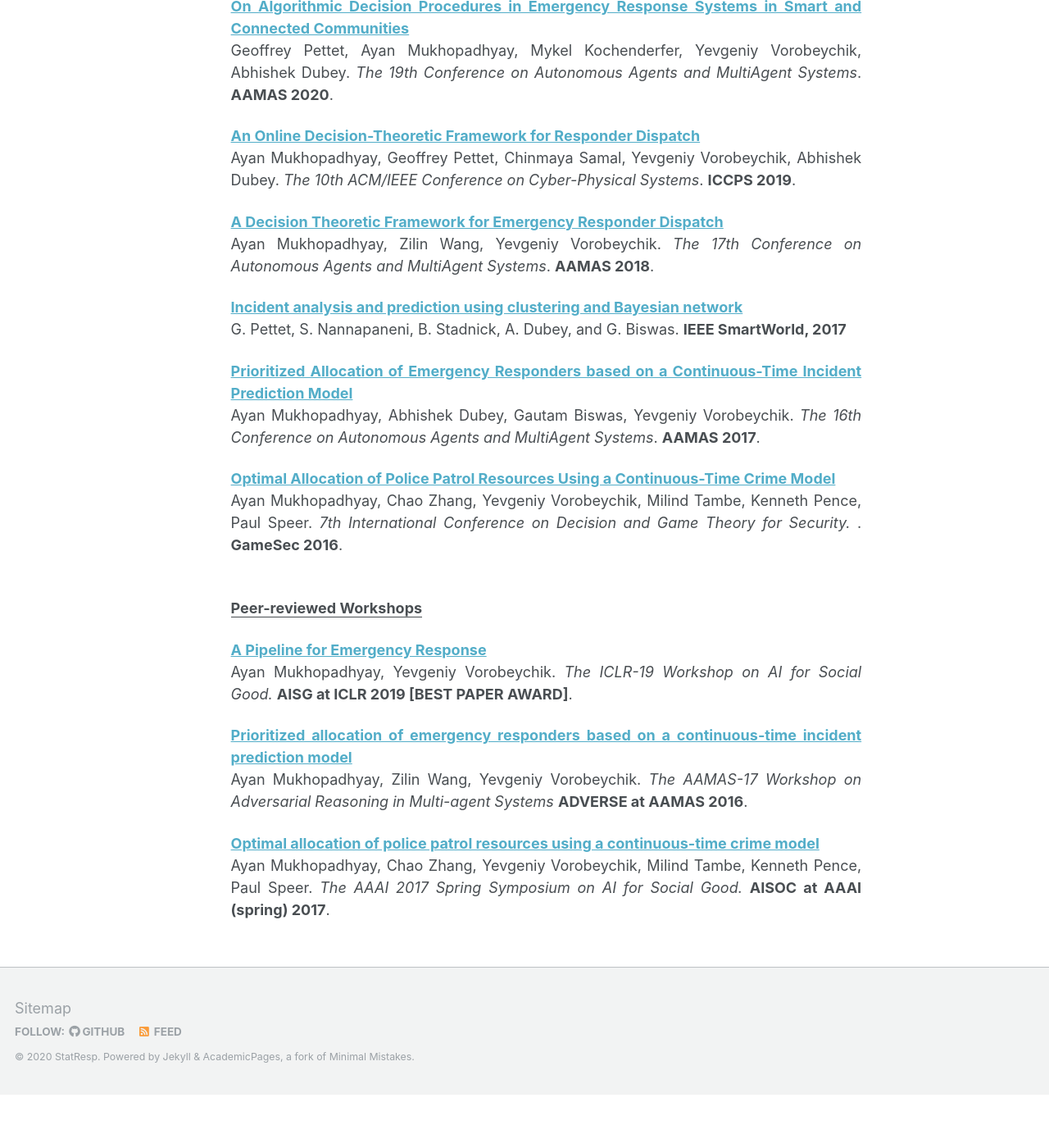
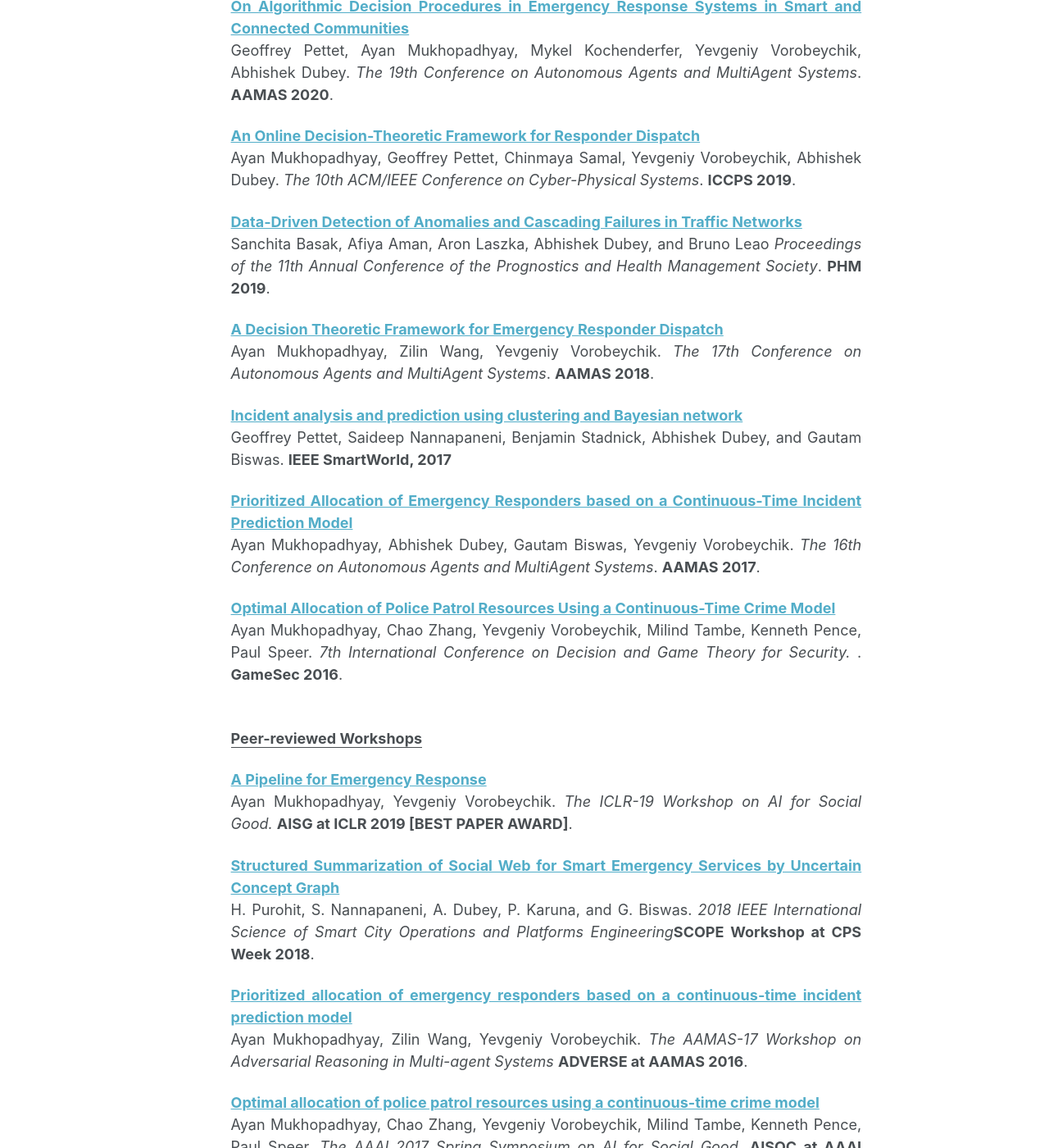
Before and after one commit to TransactiveSCC/statresp.github.io, a Jekyll site: the page built from _pages/publications.md, in a window 1280 px wide and 1400 px high, scrolled down 375 px. Shown: the whole window at 82% size. Built offline with Jekyll 4.4.1, drawn with Linux system fonts in a browser that asks for light colours; before the commit the page ends 1710 px from its top, so only the background shows below that; some of the changed text lies outside the part shown.

Commit message:
various updates

```diff
--- a/_pages/publications.md
+++ b/_pages/publications.md
@@ -20,13 +20,17 @@ Dispatch](http://ayanmukhopadhyay.github.io/publications/iccps19)</b> <br>
 Ayan Mukhopadhyay, Geoffrey Pettet, Chinmaya Samal, Yevgeniy Vorobeychik, Abhishek Dubey.
 <i>The 10th ACM/IEEE Conference on Cyber-Physical Systems</i>. <b>ICCPS 2019</b>.
 
+<b>[Data-Driven Detection of Anomalies and Cascading Failures in Traffic Networks](https://scope-lab.org/files/Basak2019b.pdf)</b> <br>
+Sanchita Basak, Afiya Aman, Aron Laszka, Abhishek Dubey, and Bruno Leao
+<i>Proceedings of the 11th Annual Conference of the Prognostics and Health Management Society</i>. <b>PHM 2019</b>.
+
 <b>[A Decision Theoretic Framework for Emergency Responder Dispatch](https://ayanmukhopadhyay.github.io/files/aamas18.pdf)</b> <br>
 Ayan Mukhopadhyay, Zilin Wang, Yevgeniy Vorobeychik.
 <i>The 17th Conference on Autonomous Agents and MultiAgent Systems</i>. <b>AAMAS 2018</b>.
 
 <b>[Incident analysis and prediction using clustering and Bayesian network](https://scope-lab.org/files/Pettet2017.pdf)</b>
 <br>
-G. Pettet, S. Nannapaneni, B. Stadnick, A. Dubey, and G. Biswas.
+Geoffrey Pettet, Saideep Nannapaneni, Benjamin Stadnick, Abhishek Dubey, and Gautam Biswas.
 <b>IEEE SmartWorld, 2017</b>
 
 <b>[Prioritized Allocation of Emergency Responders based on a Continuous-Time Incident Prediction Model](https://ayanmukhopadhyay.github.io/files/aamas17.pdf)</b> <br>
@@ -45,9 +49,20 @@ Ayan Mukhopadhyay, Chao Zhang, Yevgeniy Vorobeychik, Milind Tambe, Kenneth Pence
 Ayan Mukhopadhyay, Yevgeniy Vorobeychik.
 <i>The ICLR-19 Workshop on AI for Social Good.</i> <b>AISG at ICLR 2019 [BEST PAPER AWARD]</b>.
 
+<b>[Structured Summarization of Social Web for Smart Emergency Services by Uncertain Concept Graph](https://scope-lab.org/files/Purohit2018.pdf)</b><br>
+H. Purohit, S. Nannapaneni, A. Dubey, P. Karuna, and G. Biswas.
+<i> 2018 IEEE International Science of Smart City Operations and Platforms Engineering</i><b>SCOPE Workshop at CPS Week 2018</b>.
+
 <b>[Prioritized allocation of emergency responders based on a continuous-time incident prediction model](http://ayanmukhopadhyay.github.io/publications/aamas17)</b> <br>
 Ayan Mukhopadhyay, Zilin Wang, Yevgeniy Vorobeychik.
 <i>The AAMAS-17 Workshop on Adversarial Reasoning in Multi-agent Systems</i> <b>ADVERSE at AAMAS 2016</b>.
 
 <b>[Optimal allocation of police patrol resources using a continuous-time crime model](http://ayanmukhopadhyay.github.io/publications/gamesec16)</b><br>
 Ayan Mukhopadhyay, Chao Zhang, Yevgeniy Vorobeychik, Milind Tambe, Kenneth Pence, Paul Speer. <i>The AAAI 2017 Spring Symposium on AI for Social Good.</i> <b>AISOC at AAAI (spring) 2017</b>.
+
+<br>
+<b><u>Tool Demonstrations and Posters</u></b>
+<br>
+<b>[Incident management and analysis dashboard for fire departments](https://scope-lab.org/files/Pettet2019.pdf)</b><br>
+G. Pettet, A. Mukhopadhyay, C. Samal, A. Dubey, and Y. Vorobeychik.
+<i> 10th ACM/IEEE International Conference on Cyber-Physical Systems</i><b>ICCPS 2019</b>.
```
Also changed, not shown: _pages/about.md (+2 -3 lines), _pages/research.md (+2 -0 lines), _pages/talks.md (+6 -2 lines), 1 other file.
